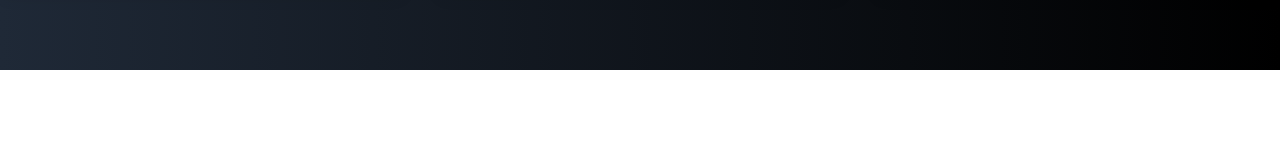
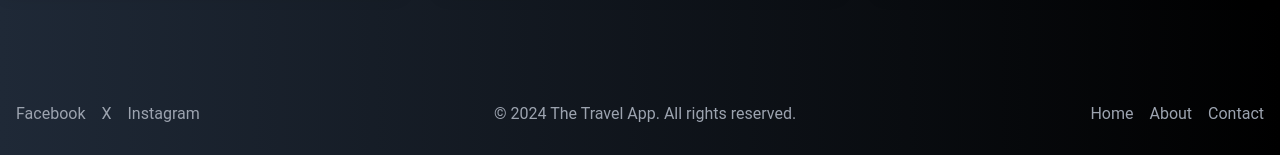
Before and after one commit to StuCat23/travel-app, a React (Vite) app: page / in a window 1280 px wide. Shown: the part 1982-2137 px from the top of the page. Before the commit the page ends 2052 px from the top, so only its background shows below. Built offline with nearby package versions, Linux system fonts and the light colour scheme.

Commit message:
Added placeholder footer

```diff
--- a/src/App.jsx
+++ b/src/App.jsx
@@ -4,6 +4,7 @@ import Hero from './components/Hero';
 import HomeCards from './components/HomeCards';
 import Places from './components/Places';
 import Recent from './components/Recent';
+import Footer from './components/Footer';
 
 function App() {
   return (
@@ -13,6 +14,7 @@ function App() {
       <HomeCards />
       <Places />
       <Recent />
+      <Footer />
     </>
   )
 }
--- /dev/null
+++ b/src/components/Footer.jsx
@@ -0,0 +1,21 @@
+function Footer() {
+    return (
+      <footer className="bg-gradient-to-r from-gray-800 to-black text-white py-8">
+        <div className="container mx-auto flex justify-between items-center px-4">
+          <div className="flex space-x-4">
+            <a href="#facebook" className="text-gray-400 hover:text-white">Facebook</a>
+            <a href="#twitter" className="text-gray-400 hover:text-white">X</a>
+            <a href="#instagram" className="text-gray-400 hover:text-white">Instagram</a>
+          </div>
+          <p className="text-gray-400">&copy; 2024 The Travel App. All rights reserved.</p>
+          <div className="flex space-x-4">
+            <a href="#home" className="text-gray-400 hover:text-white">Home</a>
+            <a href="#about" className="text-gray-400 hover:text-white">About</a>
+            <a href="#contact" className="text-gray-400 hover:text-white">Contact</a>
+          </div>
+        </div>
+      </footer>
+    );
+  }
+
+  export default Footer;
```
